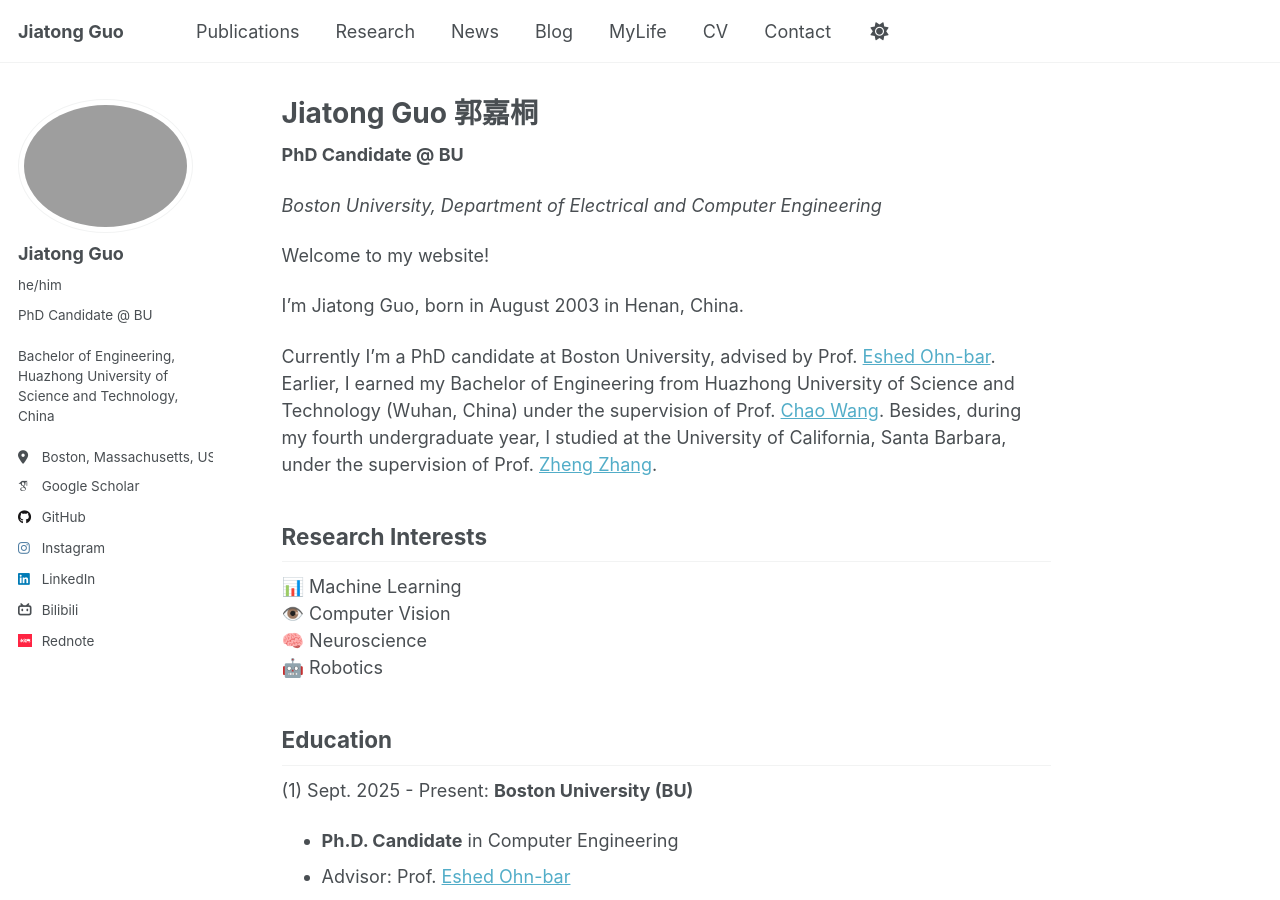
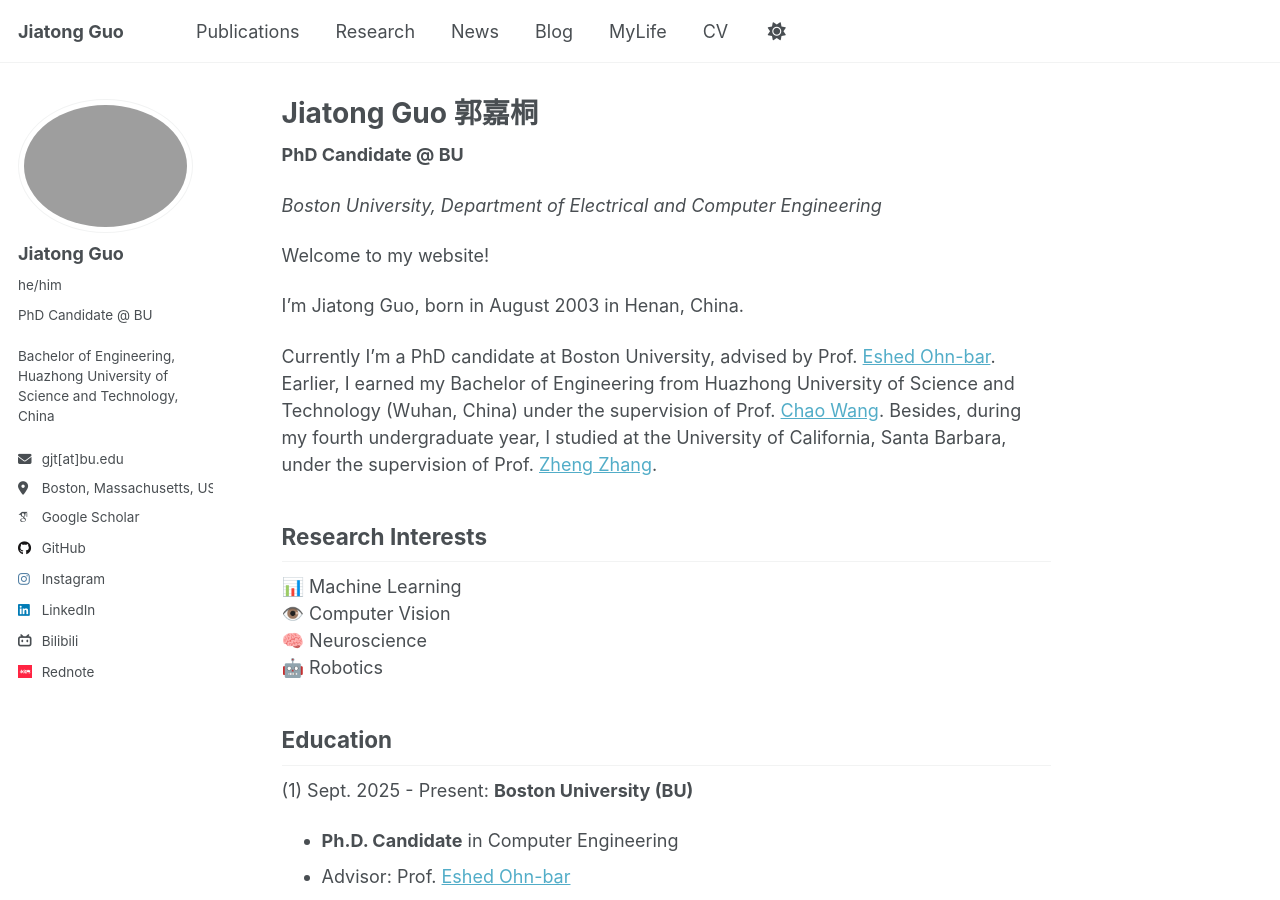
Before and after one commit to guojiatong/guojiatong.github.io, a Jekyll site: the page built from _pages/about.md, in a window 1280 px wide and 900 px high. Built offline with Jekyll 4.4.1, drawn with Linux system fonts in a browser that asks for light colours; some web fonts are replaced; a script that is not in the unit is left out.

Commit message:
Move email to author sidebar and remove Contact page

```diff
--- a/_config.yml
+++ b/_config.yml
@@ -29,7 +29,7 @@ author:
   location         : "Boston, Massachusetts, USA"
   employer         :
   uri              : # URL
-  email            :
+  email            : "gjt@bu.edu"
 
   # Academic websites
   academia         : # URL
--- a/_data/navigation.yml
+++ b/_data/navigation.yml
@@ -25,6 +25,3 @@ main:
 
   - title: "CV"
     url: /files/cv.pdf
-
-  - title: "Contact"
-    url: /contact/
--- a/_includes/author-profile.html
+++ b/_includes/author-profile.html
@@ -24,6 +24,9 @@
     <button class="btn btn--inverse">Follow</button>
     <ul class="author__urls social-icons">
       <!-- Font Awesome icons / Biographic information  -->
+      {% if author.email %}
+        <li><a href="mailto:{{ author.email | escape }}"><i class="fas fa-fw fa-envelope icon-pad-right" aria-hidden="true"></i>{{ author.email | replace: "@", "[at]" | escape }}</a></li>
+      {% endif %}
       {% if author.location %}
         <li class="author__desktop"><i class="fas fa-fw fa-location-dot icon-pad-right" aria-hidden="true"></i>{{ author.location }}</li>
       {% endif %}
@@ -32,9 +35,6 @@
       {% endif %}
       {% if author.uri %}
         <li><a href="{{ author.uri }}"><i class="fas fa-fw fa-link icon-pad-right" aria-hidden="true"></i>{{ site.data.ui-text[site.locale].website_label | default: "Website" }}</a></li>
-      {% endif %}
-      {% if author.email %}
-        <li><a href="mailto:{{ author.email }}"><i class="fas fa-fw fa-envelope icon-pad-right" aria-hidden="true"></i>{{ site.data.ui-text[site.locale].email_label | default: "Email" }}</a></li>
       {% endif %}
 
       <!-- Font Awesome and Academicons icons / Academic websites -->
```
Also changed, not shown: README.md (+1 -3 lines), _pages/contact.md (deleted, +0 -6 lines).
